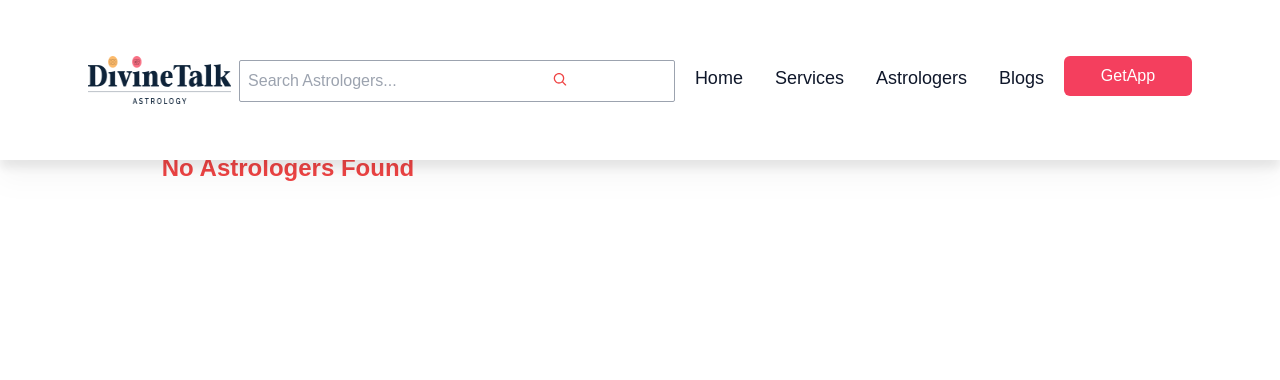
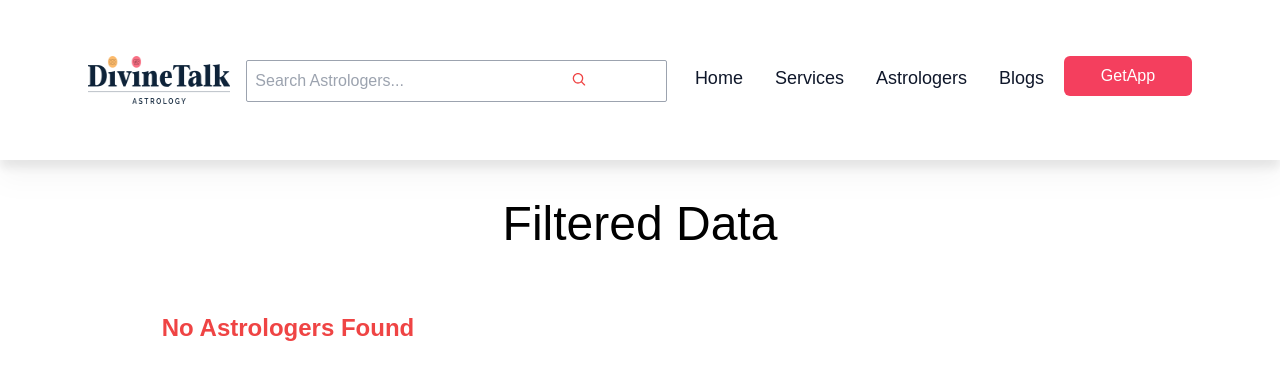
Before and after one commit to Aruna583/my-project, a React (Vite) app: page /filter-data in a window 1280 px wide. Shown: the top 380 px of the page. Built offline with nearby package versions, Linux system fonts and the light colour scheme.

Commit message:
removed the commented code

```diff
--- a/src/components/FilteredData.jsx
+++ b/src/components/FilteredData.jsx
@@ -5,7 +5,7 @@ import AstrologerCard from './AstrologerCard';
 const FilteredData = () => {
     const filteredData = useSelector(state=>state.filteredData)
   return (
-    <div className='px-2 md:mx-28'>
+    <div className='px-2 md:mx-28 py-40'>
         <h1 className='text-center font-normal text-sm md:text-5xl blue-gray-900 md:block py-10'>Filtered Data</h1>
         <div className='py-6 grid grid-cols-1 lg:grid-cols-2 xl:grid-cols-3 place-items-center gap-2 md:gap-2 lg:gap-4 px-2 md:px-0'>
             {filteredData?.length > 0 ?
--- a/src/components/NavBar.jsx
+++ b/src/components/NavBar.jsx
@@ -33,7 +33,7 @@ const NavBar = () => {
         <div className={`${activeItem ? 'hidden md:block': ''} `}>
             <img src={Logo} alt='divine-logo' className={`h-8 md:h-12 w-20 md:w-44`}/>
         </div>
-        <div className={`pt-1 relative md:w-1/2 px-2  ${activeItem ? 'hidden md:block': ''}`}>
+        <div className={`pt-1 relative md:w-1/2 px-4  ${activeItem ? 'hidden md:block': ''}`}>
            <form onSubmit={handleSearchQuery}>
            <input
             className={`border border-gray-400 rounded-sm p-2 w-32 md:w-full` }
@@ -43,7 +43,7 @@ const NavBar = () => {
             placeholder='Search Astrologers...'
             />
            </form>
-           <CgSearch className='absolute right-0 md:left-80 left-28 md:right-0 top-4 text-red-500' />
+           <CgSearch className='absolute right-0 md:inset-x-3/4 left-28 md:right-20 top-4 text-red-500' />
         </div>
         <div className='hidden md:block w-1/2'>
             <ul className='flex gap-2'>
```
